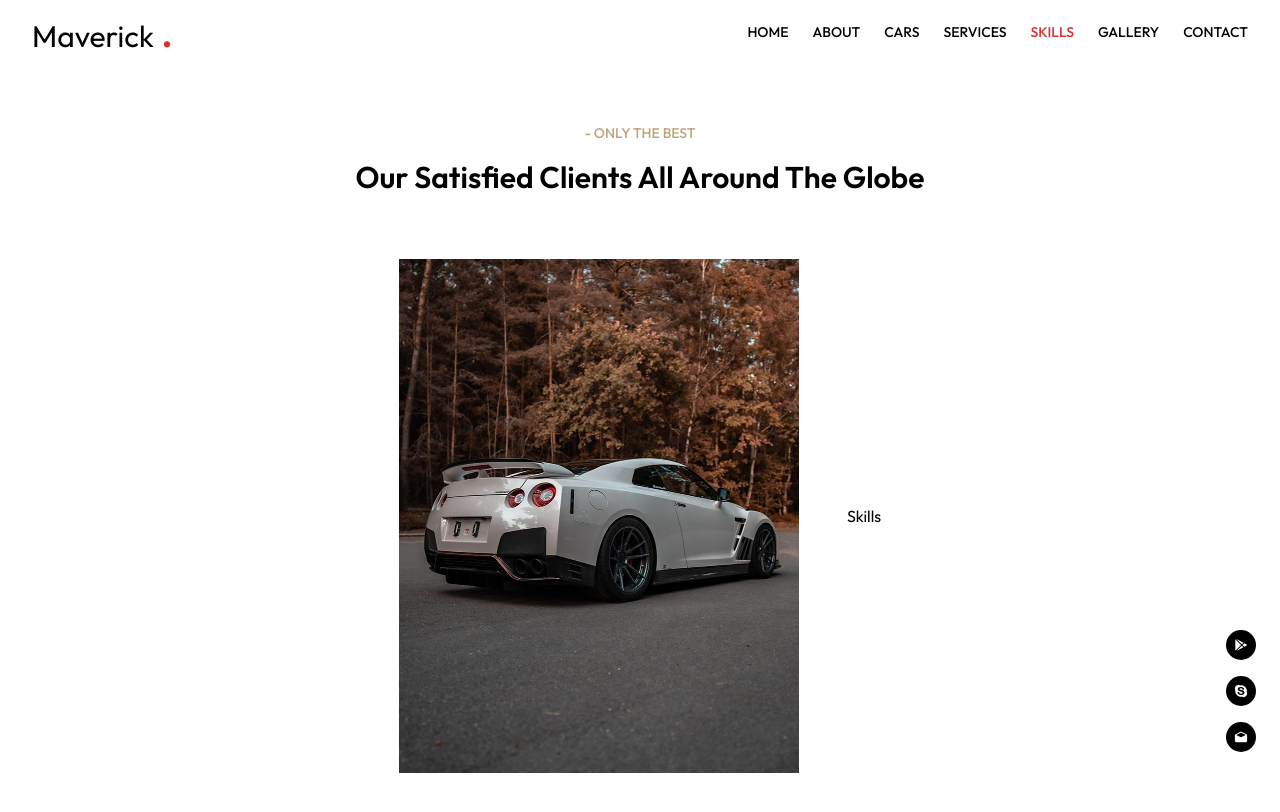
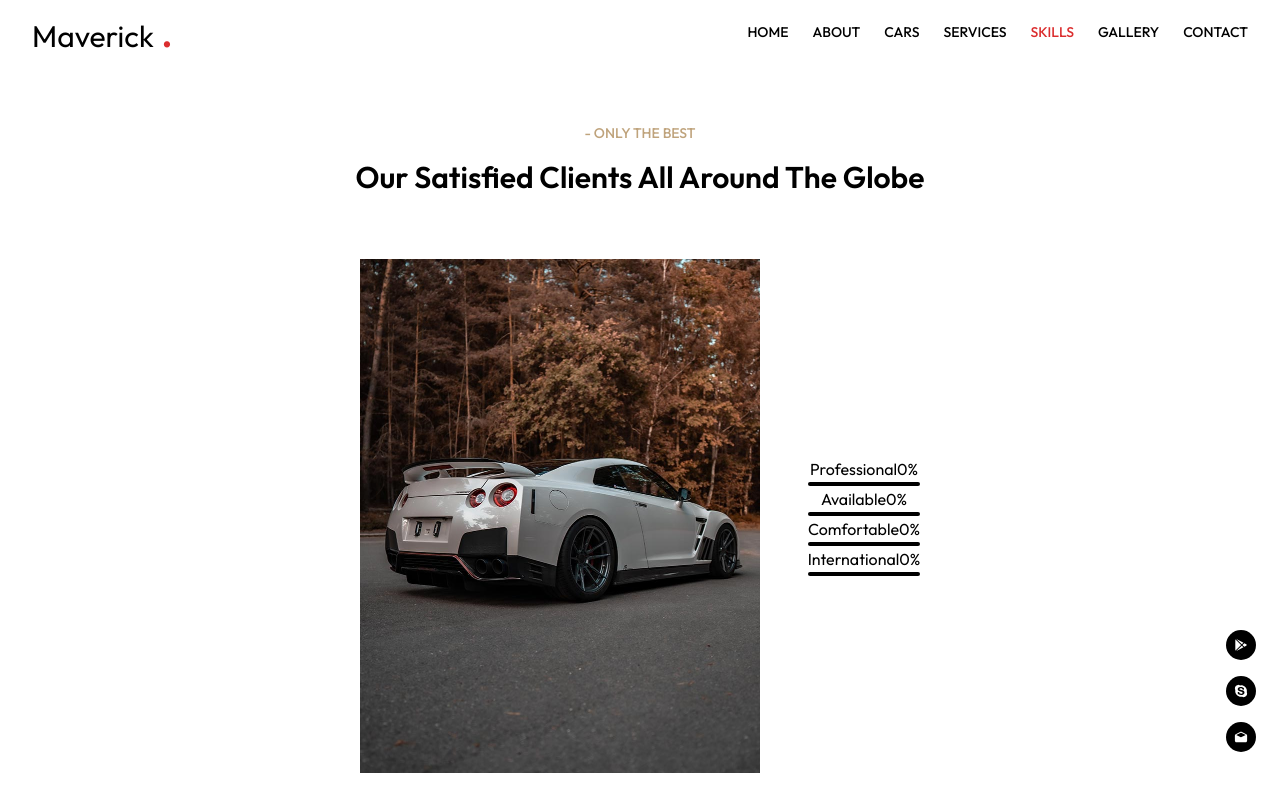
Before and after one commit to VLADGRO96/portfolio, a Next.js app in the folder maverick/: page /skilllevel in a window 1280 px wide. Shown: the top 812 px of the page. Built offline with nearby package versions, Linux system fonts and the light colour scheme.

Commit message:
Skill section

```diff
--- a/maverick/Data/Data.tsx
+++ b/maverick/Data/Data.tsx
@@ -137,4 +137,11 @@ const services: ServiceProps[] = [
 	},
 ];
 
-export { navLinks, countUpItems, projects, services };
+const skills = [
+	{ name: 'Professional', level: 90 },
+	{ name: 'Available', level: 80 },
+	{ name: 'Comfortable', level: 95 },
+	{ name: 'International', level: 80 },
+]
+
+export { navLinks, countUpItems, projects, services, skills };
--- a/maverick/components/Skills.tsx
+++ b/maverick/components/Skills.tsx
@@ -1,7 +1,58 @@
-import React from 'react'
+import { SkillBarProps } from "@/Types";
+import React, { useRef,useState, useEffect } from "react";
 
-export default function Skills() {
+export default function Skills({ skills }: SkillBarProps) {
+	const ref = useRef<HTMLDivElement>(null);
+	const[visible, setVisible] = useState<boolean>(false);
+	const [progress, setProgress] = useState<number[]>(skills.map(() => 0));
+	const [animatedProgress, setAnimatedProgress] = useState<number[]>(
+		skills.map(() => 0)
+	);
+	useEffect(() => {
+		function onScroll() {
+			if(ref.current) {
+				const { top, bottom } = ref.current.getBoundingClientRect();
+				const isVisible = top < window.innerHeight && bottom >= 0;
+				if (isVisible && !visible) {
+					setVisible(true);
+					setProgress(skills.map((skill) => skill.level));
+				}
+			}
+		}
+		window.addEventListener("scroll", onScroll);
+		onScroll();
+		return () => removeEventListener("scroll", onScroll);
+	}, [skills, visible]);
+	useEffect(() => {
+		const intervalId = setInterval(() => {
+			setAnimatedProgress((prevProgress) =>
+				 prevProgress.map((value, index) => {
+					const diff = progress[index] - value;
+					const step = Math.ceil(diff / 10);
+					return value + step;
+				 })
+			);
+		}, 100);
+		return () => {
+			clearInterval(intervalId)
+		}
+	}, [progress])
+
 	return (
-		<div>Skills</div>
-	)
+		<div>
+			<div>
+				{skills.map((skill, index) => (
+					<div key={skill.name}>
+						<div>
+							<span>{skill.name}</span>
+							<span>{animatedProgress[index]}%</span>
+						</div>
+						<div className="relative w-full h-1 bg-Black rounded-full overflow-hidden">
+							<div className="absolute top-0 left-0 h-full bg-WhiteGray rounded-full" style={{ width: `${visible ? animatedProgress[index] : 0}%`, transition: "width 1s" }}></div>
+						</div>
+					</div>
+				))}
+			</div>
+		</div>
+	);
 }
--- a/maverick/pages/skilllevel.tsx
+++ b/maverick/pages/skilllevel.tsx
@@ -1,8 +1,9 @@
-import Wrapper from '@/components/Wrapper'
-import Head from 'next/head'
-import React from 'react'
+import Wrapper from "@/components/Wrapper";
+import Head from "next/head";
+import React from "react";
 import Image from "next/image";
-import Skills from '@/components/Skills';
+import Skills from "@/components/Skills";
+import { skills } from "@/Data/Data";
 
 export default function Skilllevel() {
 	return (
@@ -13,15 +14,24 @@ export default function Skilllevel() {
 
 			<Wrapper className="text-center mt-24 flex flex-col justify-center">
 				<div className="w-full h-full">
-					<div className='text-WhiteGray font-medium uppercase text-sm text-center'>- Only the best</div>
+					<div className="text-WhiteGray font-medium uppercase text-sm text-center">
+						- Only the best
+					</div>
 
-					<div className='font-semibold text-3xl mt-4 lg:mb-16 mb-8'>Our Satisfied Clients All Around The Globe</div>
+					<div className="font-semibold text-3xl mt-4 lg:mb-16 mb-8">
+						Our Satisfied Clients All Around The Globe
+					</div>
 
-					<div className='flex h-full flex-col justify-center text-center'>
-						<div className='flex flex-col gap-12 lg:flex-row items-center justify-center mb-12 lg:pt-0 pt-12'>
-							<Image src={"/skills.jpg"} alt="Skills" width={400} height={500} />
+					<div className="flex h-full flex-col justify-center text-center">
+						<div className="flex flex-col gap-12 lg:flex-row items-center justify-center mb-12 lg:pt-0 pt-12">
+							<Image
+								src={"/skills.jpg"}
+								alt="Skills"
+								width={400}
+								height={500}
+							/>
 							<div>
-								<Skills />
+								<Skills skills={skills} />
 							</div>
 						</div>
 					</div>
--- /dev/null
+++ b/package.json
@@ -0,0 +1,6 @@
+{
+  "devDependencies": {
+    "prettier": "^3.3.3",
+    "prettier-plugin-tailwindcss": "^0.6.8"
+  }
+}
```
Also changed, not shown: maverick/Types.d.ts (+11 -1 lines), 1 other file (tests, documents, lock files or other folders).
